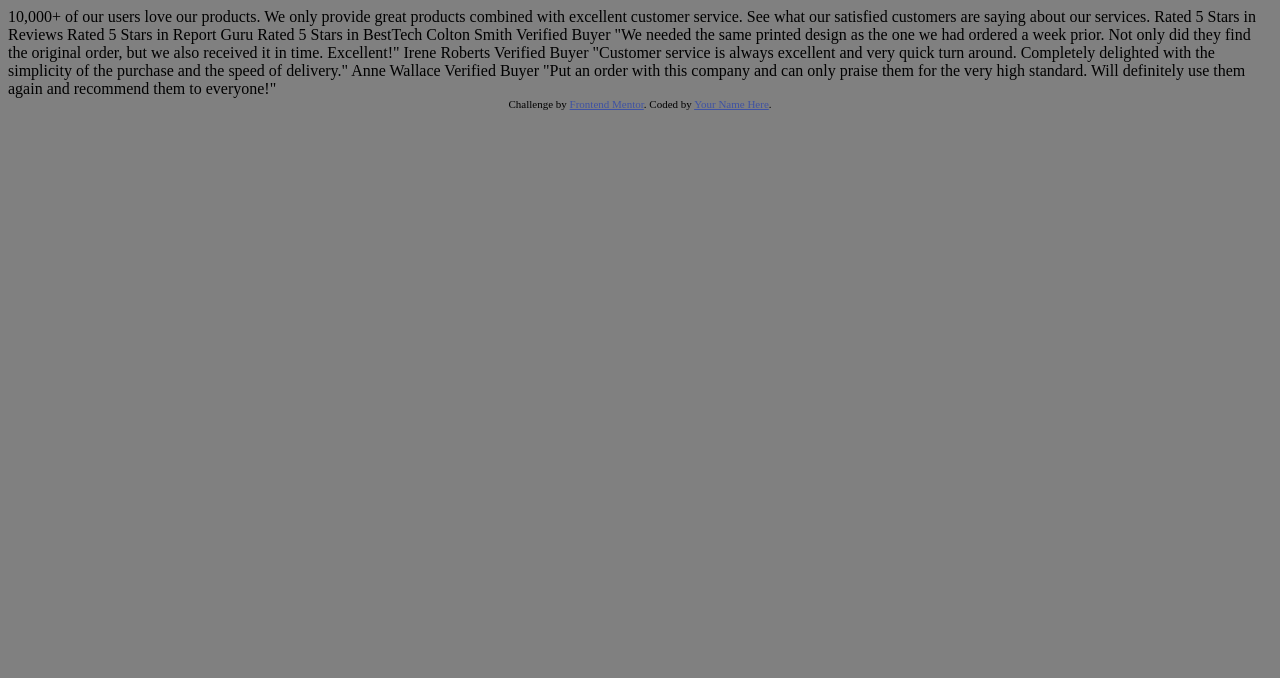
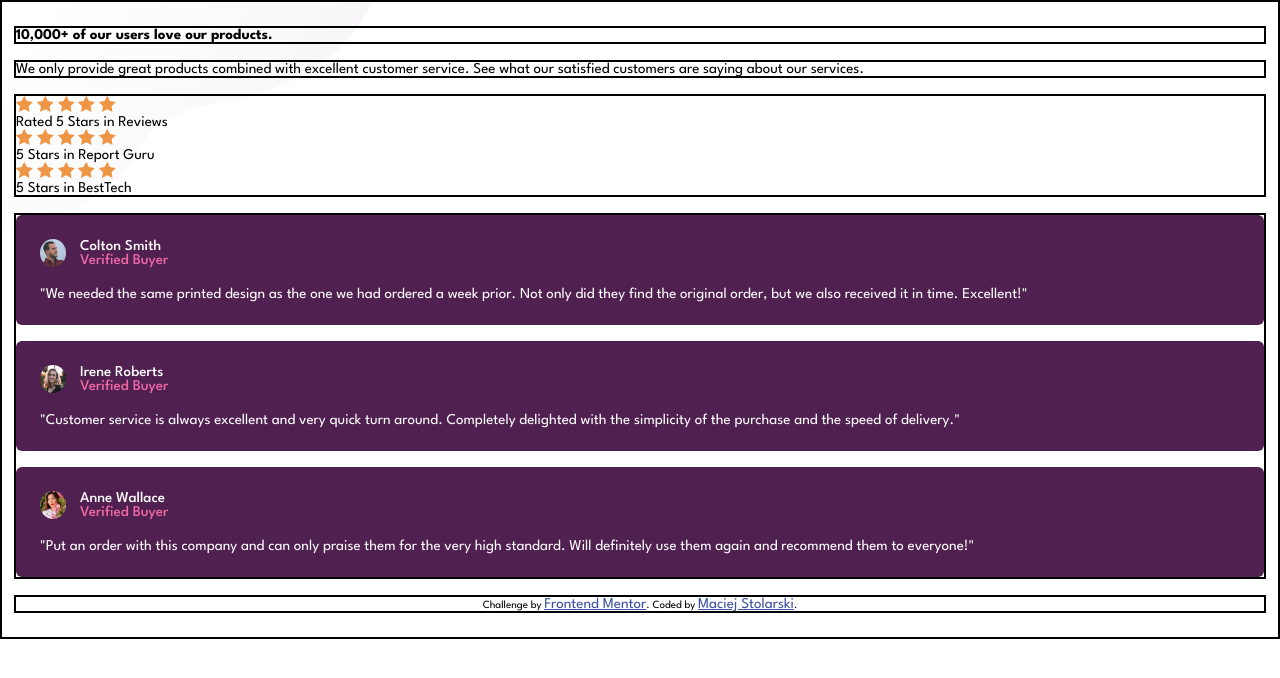
Before and after one commit to Alearson/social-proof-section-master, a website: page index.html in a window 1280 px wide. Drawn offline with Linux system fonts and the light colour scheme.

Commit message:
main grid template seted + sections template prepared

```diff
--- a/index.html
+++ b/index.html
@@ -13,50 +13,103 @@
     />
 
     <title>Frontend Mentor | Social proof section</title>
-    <link href="style.css" rel="stylesheet" type="text/css"/>
-
-    <!-- Feel free to remove these styles or customise in your own stylesheet 👍 -->
-    <style>
-      .attribution {
-        font-size: 11px;
-        text-align: center;
-      }
-      .attribution a {
-        color: hsl(228, 45%, 44%);
-      }
-    </style>
+    <link href="style.css" rel="stylesheet" type="text/css" />
   </head>
   <body>
-    10,000+ of our users love our products.
+    <main class="container">
+      <header class="header">
+        <h1 class="header__heading">10,000+ of our users love our products.</h1>
+      </header>
 
-    We only provide great products combined with excellent customer service.
-    See what our satisfied customers are saying about our services.
+      <article class="description">
+        <p>
+          We only provide great products combined with excellent customer
+          service. See what our satisfied customers are saying about our
+          services.
+        </p>
+      </article>
 
-    Rated 5 Stars in Reviews
-    Rated 5 Stars in Report Guru
-    Rated 5 Stars in BestTech
+      <section class="rating">
+        <div class="rating__container">
+          <img class="rating__image" src="images/icon-star.svg" />
+          <img class="rating__image" src="images/icon-star.svg" />
+          <img class="rating__image" src="images/icon-star.svg" />
+          <img class="rating__image" src="images/icon-star.svg" />
+          <img class="rating__image" src="images/icon-star.svg" />
+          <p>Rated 5 Stars in Reviews</p>
+        </div>
+        <div class="rating__container">
+          <img class="rating__image" src="images/icon-star.svg" />
+          <img class="rating__image" src="images/icon-star.svg" />
+          <img class="rating__image" src="images/icon-star.svg" />
+          <img class="rating__image" src="images/icon-star.svg" />
+          <img class="rating__image" src="images/icon-star.svg" />
+          <p>5 Stars in Report Guru</p>
+        </div>
+        <div class="rating__container">
+          <img class="rating__image" src="images/icon-star.svg" />
+          <img class="rating__image" src="images/icon-star.svg" />
+          <img class="rating__image" src="images/icon-star.svg" />
+          <img class="rating__image" src="images/icon-star.svg" />
+          <img class="rating__image" src="images/icon-star.svg" />
+          <p>5 Stars in BestTech</p>
+        </div>
+      </section>
 
-    Colton Smith
-    Verified Buyer
-    "We needed the same printed design as the one we had ordered a week prior.
-    Not only did they find the original order, but we also received it in time.
-    Excellent!"
+      <section class="comments">
 
-    Irene Roberts
-    Verified Buyer
-    "Customer service is always excellent and very quick turn around. Completely
-    delighted with the simplicity of the purchase and the speed of delivery."
+        <article class="comments__container">
+          <div class="author">
+            <img class="author__image" src="images/image-colton.jpg" />
+            <div class="author__info">
+              <span class="author__info-name">Colton Smith</span>
+              <span class="author__info-title">Verified Buyer</span>
+            </div>
+          </div>
+          <p class="comments__comment">
+            "We needed the same printed design as the one we had ordered a week
+            prior. Not only did they find the original order, but we also
+            received it in time. Excellent!"
+          </p>
+        </article>
 
-    Anne Wallace
-    Verified Buyer
-    "Put an order with this company and can only praise them for the very high
-    standard. Will definitely use them again and recommend them to everyone!"
+        <article class="comments__container">
+          <div class="author">
+            <img class="author__image" src="images/image-irene.jpg" />
+            <div class="author__info">
+              <span class="author__info-name">Irene Roberts</span>
+              <span class="author__info-title">Verified Buyer</span>
+            </div>
+          </div>
+          <p class="comments__comment">
+            "Customer service is always excellent and very quick turn around.
+            Completely delighted with the simplicity of the purchase and the
+            speed of delivery."
+          </p>
+        </article>
 
-    <div class="attribution">
-      Challenge by
-      <a href="https://www.frontendmentor.io?ref=challenge" target="_blank"
-        >Frontend Mentor</a
-      >. Coded by <a href="#">Your Name Here</a>.
-    </div>
+        <article class="comments__container">
+          <div class="author">
+            <img class="author__image" src="images/image-anne.jpg" />
+            <div class="author__info">
+              <span class="author__info-name">Anne Wallace</span>
+              <span class="author__info-title">Verified Buyer</span>
+            </div>
+          </div>
+          <p class="comments__comment">
+            "Put an order with this company and can only praise them for the
+            very high standard. Will definitely use them again and recommend
+            them to everyone!"
+          </p>
+        </article>
+      </section>
+
+      <footer class="attribution">
+        Challenge by
+        <a href="https://www.frontendmentor.io?ref=challenge" target="_blank"
+          >Frontend Mentor</a
+        >. Coded by <a href="https://github.com/Alearson">Maciej Stolarski</a>.
+      </footer>
+    </main>
   </body>
 </html>
--- a/sass/style.scss
+++ b/sass/style.scss
@@ -0,0 +1,84 @@
+@import url("https://fonts.googleapis.com/css2?family=League+Spartan:wght@400;500;700&display=swap");
+:root {
+  --comment-background: hsl(300, 43%, 22%);
+  --text-one: hsl(300, 43%, 22%);
+  --comment-title: hsl(333, 80%, 67%);
+  --rating-background: hsl(300, 24%, 96%);
+  --text-two: hsl(303, 10%, 53%);
+  --White: hsl(0, 0%, 100%);
+}
+* {
+  box-sizing: border-box;
+  margin: 0;
+  padding: 0;
+  font-size: 15px;
+  font-family: "League Spartan", sans-serif;
+}
+.attribution {
+  font-size: 11px;
+  text-align: center;
+}
+.attribution a {
+  color: hsl(228, 45%, 44%);
+}
+body {
+    background-image: url(images/bg-pattern-top-mobile.svg);
+    background-repeat: no-repeat;
+}
+.container {
+  display: grid;
+  grid-template-columns: auto;
+  grid-template-rows: repeat(5 auto);
+  grid-row-gap: 16px;
+  border: 2px solid black;
+  padding: 24px 12px;
+}
+.header {
+  border: 2px solid black;
+}
+.description {
+  border: 2px solid black;
+}
+.rating {
+  border: 2px solid black;
+}
+.comments {
+  display: grid;
+  grid-template-columns: auto;
+  grid-template-rows: repeat(3 auto);
+  grid-row-gap: 16px;
+  border: 2px solid black;
+  &__container {
+    padding: 24px;
+    border-radius: 6px;
+    background-color: var(--comment-background);
+  }
+  &__comment {
+    color: var(--White);
+    font-weight: 400;
+  }
+}
+.author {
+  display: flex;
+  margin-bottom: 20px;
+  &__image {
+    border-radius: 50%;
+    width: 26px;
+    margin-right: 14px;
+  }
+  &__info {
+    display: flex;
+    flex-direction: column;
+    font-weight: 500;
+    &-name {
+      color: var(--White);
+    }
+    &-title {
+      color: var(--comment-title);
+    }
+  }
+}
+
+.attribution {
+  border: 2px solid black;
+}
```
Also changed, not shown: style.css.
